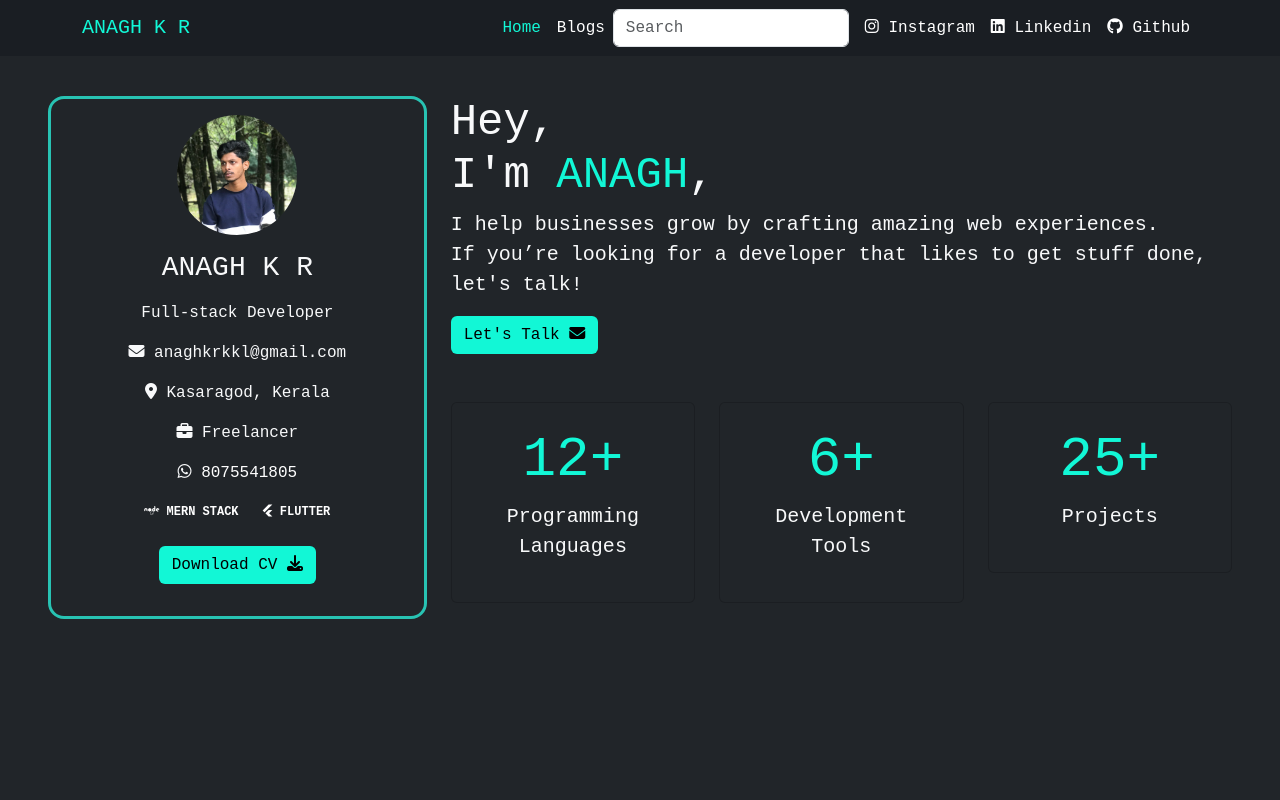
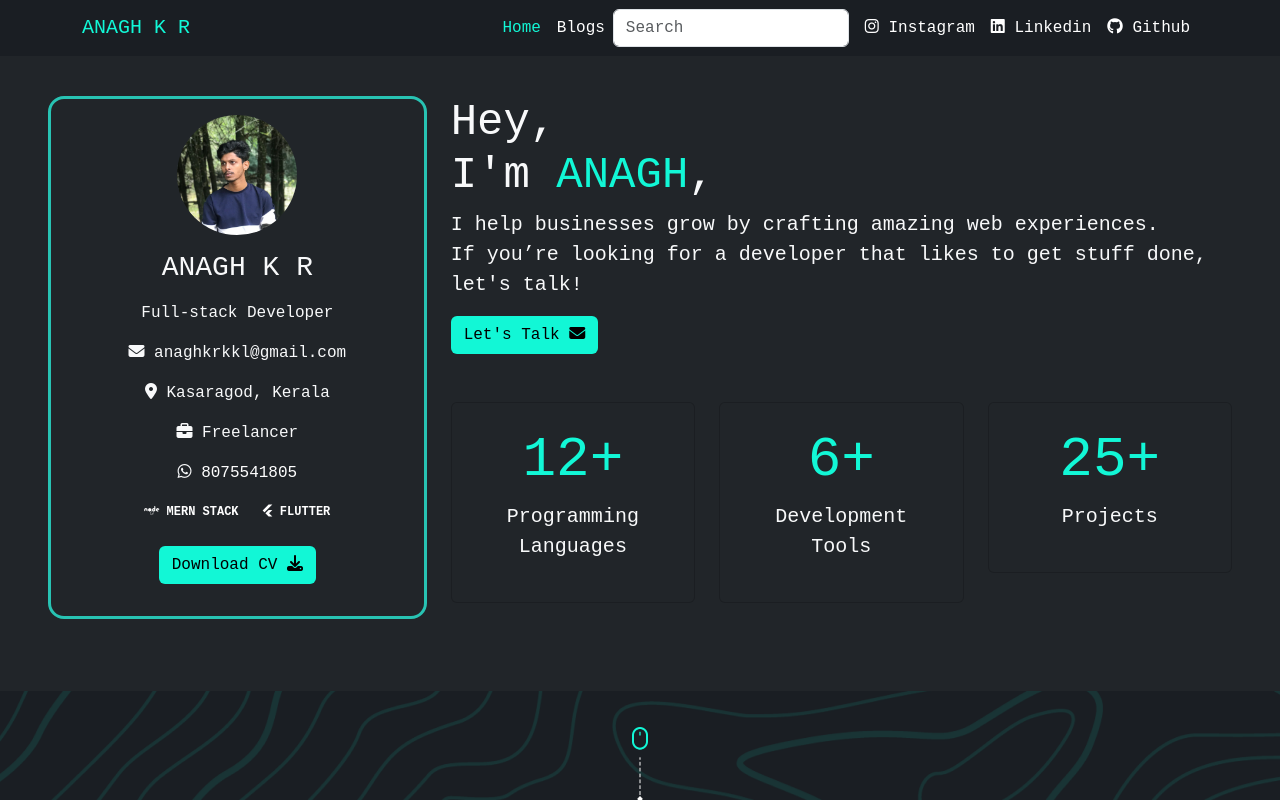
Before and after one commit to anagh534/ANAGH, a React (Vite) app: page / in a window 1280 px wide. Shown: the top 800 px of the page. Built offline with nearby package versions, Linux system fonts and the light colour scheme.

Commit message:
homepage issue solved

```diff
--- a/src/pages/Home/Home.jsx
+++ b/src/pages/Home/Home.jsx
@@ -5,7 +5,7 @@ import CountUp from 'react-countup'
 
 function Home() {
   return (
-    <div className="container-fluid bg-dark text-light mt-5 p-5" style={{ minHeight: '100vh' }}>
+    <div className="container-fluid bg-dark text-light mt-5 p-5" >
       <div className="row">
 
         {/* Left Section - Profile Card */}
```
